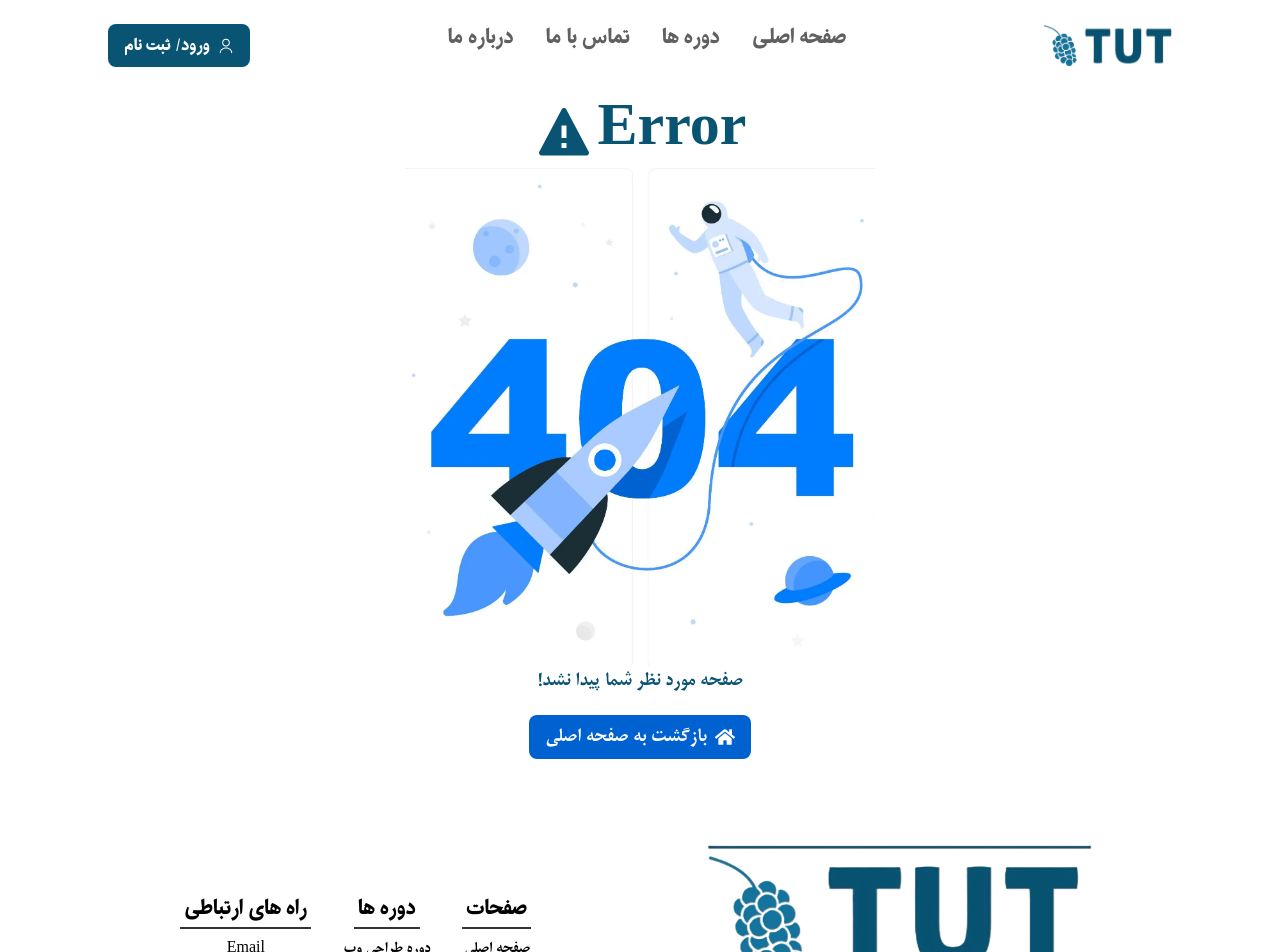
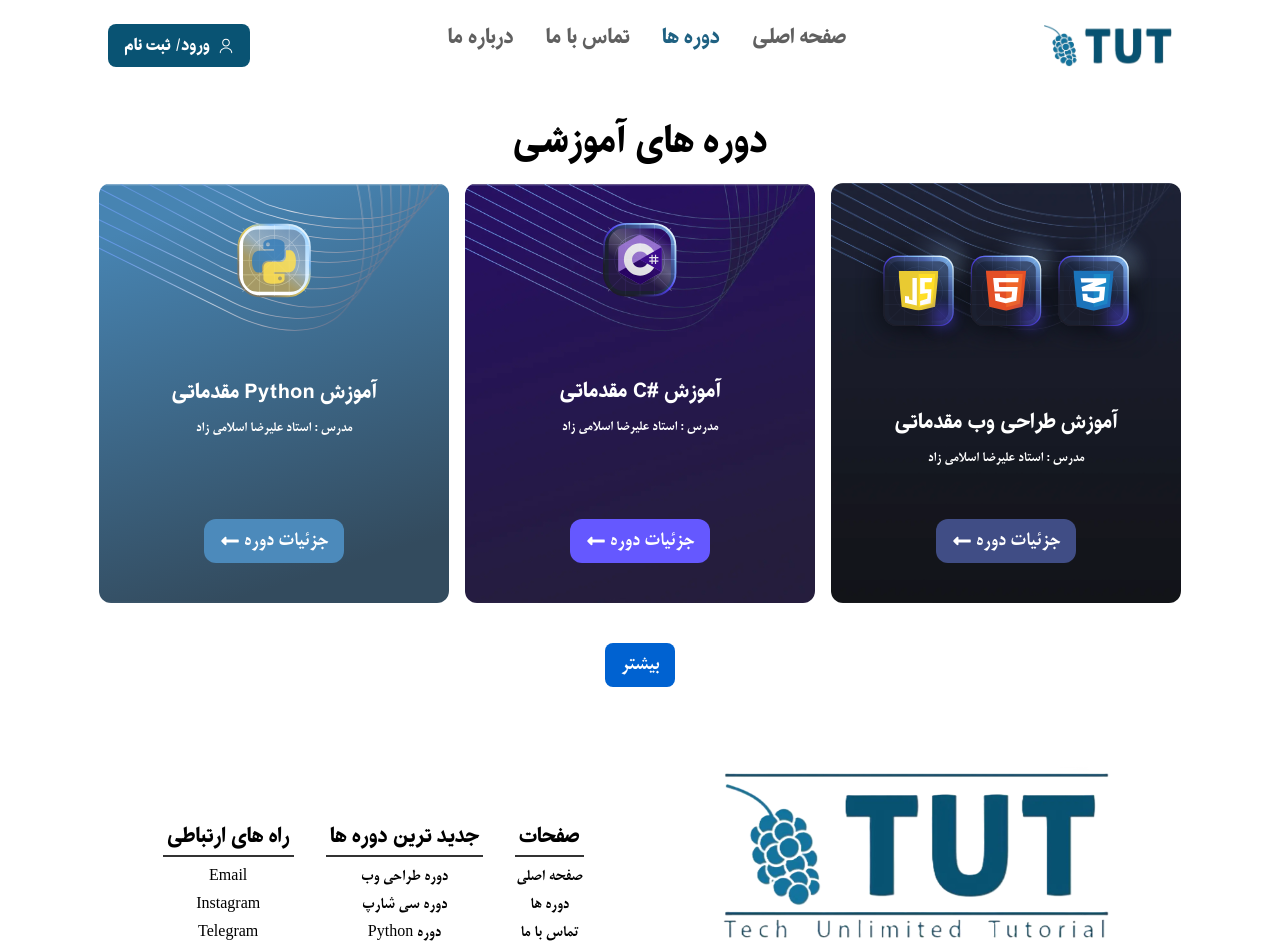
Before and after one commit to kiarashAlizadeh/tut, a React (Create React App) app: page /courses in a window 1280 px wide. Shown: the top 952 px of the page. Built offline with nearby package versions, Linux system fonts and the light colour scheme.

Commit message:
courses page added

```diff
--- a/src/App.jsx
+++ b/src/App.jsx
@@ -2,12 +2,14 @@ import { Route, Routes } from "react-router-dom"
 import Home from "./pages/Home"
 import CoursePage from "./pages/CoursePage"
 import NotFound from "./pages/NotFound"
+import CoursesPage from "./pages/CoursesPage"
 
 function App() {
   return (
     <>
       <Routes>
         <Route path="/" element={<Home />} />
+        <Route path="/courses" element={<CoursesPage />} />
         <Route path="/course/:courseId" element={<CoursePage />} />
         <Route path="*" element={<NotFound />} />
       </Routes>
--- a/src/components/Course.jsx
+++ b/src/components/Course.jsx
@@ -1,6 +1,6 @@
 import { Link } from "react-router-dom"
 
-import { FaLongArrowAltLeft } from "react-icons/fa";
+import { FaLongArrowAltLeft } from "react-icons/fa"
 
 function Course({ id, title, desc, bgImage, logo, btnColor }) {
   return (
@@ -22,9 +22,9 @@ function Course({ id, title, desc, bgImage, logo, btnColor }) {
           <span className="text-sm  text-white">{desc}</span>
         </div>
         <Link
-          className="mx-auto w-fit rounded-xl  px-4 py-2 text-xl font-bold text-white flex gap-x-1 items-center flex-row-reverse"
+          style={{ backgroundColor: `#${btnColor}` }}
+          className="courseBtn mx-auto flex  w-fit flex-row-reverse items-center gap-x-1 rounded-xl px-4 py-2 text-xl font-bold text-white"
           to={`/course/${id}`}
-          style={{ backgroundColor: `#${btnColor}` }}
         >
           <FaLongArrowAltLeft /> جزئیات دوره
         </Link>
--- a/src/components/Courses.jsx
+++ b/src/components/Courses.jsx
@@ -8,7 +8,7 @@ import {
   bgMainWeb,
 } from "../assets"
 
-function Courses() {
+function Courses({ courseTitle, btnText, btnLink }) {
   const courses = [
     {
       id: 1,
@@ -37,14 +37,20 @@ function Courses() {
   ]
   return (
     <>
-      <span className="font-IRANKharazmi mx-auto mb-5 mt-10 text-3xl font-bold text-black lg:mt-20 lg:text-4xl">
-        دوره ها
-      </span>
+      <h1 className="mx-auto mb-5 mt-10 w-fit font-IRANKharazmi text-3xl font-bold text-black lg:text-4xl">
+        {courseTitle}
+      </h1>
       <div className="mb-10 flex flex-wrap justify-center gap-4 px-5">
         {courses.map((course) => (
           <Course key={course.id} {...course} />
         ))}
       </div>
+      <button
+        className="mx-auto flex w-fit items-center gap-x-2 rounded-lg bg-[#0062d1] px-4 py-2 font-semibold text-white hover:bg-opacity-70 md:text-xl"
+        onClick={() => (window.location.href = btnLink)}
+      >
+        {btnText}
+      </button>
     </>
   )
 }
--- a/src/components/Footer.jsx
+++ b/src/components/Footer.jsx
@@ -26,7 +26,7 @@ function Footer() {
               <Link to="/">صفحه اصلی</Link>
             </li>
             <li className=" hover:text-blue-800 lg:hover:font-bold">
-              <Link to="/a">دوره ها</Link>
+              <Link to="/courses">دوره ها</Link>
             </li>
             <li className=" hover:text-blue-800 lg:hover:font-bold">
               <Link to="/b">تماس با ما</Link>
@@ -37,7 +37,7 @@ function Footer() {
           </ul>
           <ul className="flex flex-col items-center gap-y-1  text-black ">
             <li className="mb-1 border-b-2 border-black/80 px-1 pb-1 font-IRANKharazmi text-xl font-bold">
-              دوره ها
+              جدید ترین دوره ها
             </li>
             <li className=" hover:text-blue-800 lg:hover:font-bold">
               <Link to="/course/1">دوره طراحی وب</Link>
--- a/src/components/Header.jsx
+++ b/src/components/Header.jsx
@@ -2,7 +2,7 @@ import { Header1 } from "../assets"
 function Header() {
   return (
     <>
-      <header className="w-full">
+      <header className="w-full mb-10">
         <img
           src={Header1}
           alt="tut header"
--- a/src/components/Navbar.jsx
+++ b/src/components/Navbar.jsx
@@ -36,7 +36,7 @@ function Navbar() {
               <NavLink to="/"> صفحه اصلی </NavLink>
             </li>
             <li>
-              <NavLink to="/Course">دوره ها</NavLink>
+              <NavLink to="/courses">دوره ها</NavLink>
             </li>
             <li>
               <NavLink to="/b">تماس با ما</NavLink>
@@ -91,7 +91,7 @@ function Navbar() {
                   </NavLink>
                 </li>
                 <li>
-                  <NavLink to="/a" className="flex items-center gap-x-2">
+                  <NavLink to="/courses" className="flex items-center gap-x-2">
                     <FaShoppingCart />
                     دوره ها
                   </NavLink>
--- a/src/index.css
+++ b/src/index.css
@@ -1,7 +1,6 @@
 @tailwind base;
 @tailwind components;
 @tailwind utilities;
-
 
 /* fonts */
 @font-face {
@@ -14,11 +13,10 @@
   src: url("./assets/fonts/BMitraBold.ttf");
 }
 
-
 /* styles */
 body {
   /* @apply bg-[#1e1f26] text-white; */
-  @apply bg-white text-black font-BMitra;
+  @apply bg-white font-BMitra text-black;
 }
 
 /* navlink active */
@@ -57,3 +55,8 @@ nav ul li a {
   display: flex;
   animation-name: slideIn;
 }
+
+/* course */
+.courseBtn {
+  @apply hover:bg-opacity-70 !important;
+}
--- /dev/null
+++ b/src/pages/CoursesPage.jsx
@@ -0,0 +1,15 @@
+import Courses from "../components/Courses";
+import Footer from "../components/Footer";
+import Navbar from "../components/Navbar";
+
+function CoursesPage() {
+    return (
+      <>
+        <Navbar />
+        <Courses courseTitle={'دوره های آموزشی'} btnText={'بیشتر'} btnLink={'#'} />
+        <Footer />
+      </>
+    )
+}
+
+export default CoursesPage;
--- a/src/pages/Home.jsx
+++ b/src/pages/Home.jsx
@@ -21,7 +21,11 @@ function Home() {
       <div className="flex h-screen flex-col justify-between">
         <Navbar />
         <Header />
-        <Courses />
+        <Courses
+          courseTitle={"جدیدترین دوره ها"}
+          btnText={"مشاهده تمامی دوره ها"}
+          btnLink={"/courses"}
+        />
         <Footer />
       </div>
     </>
```
